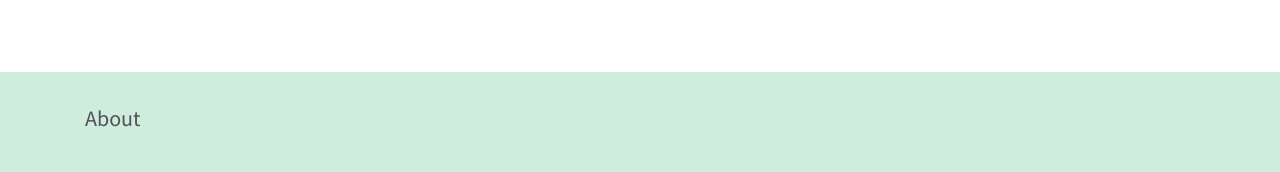
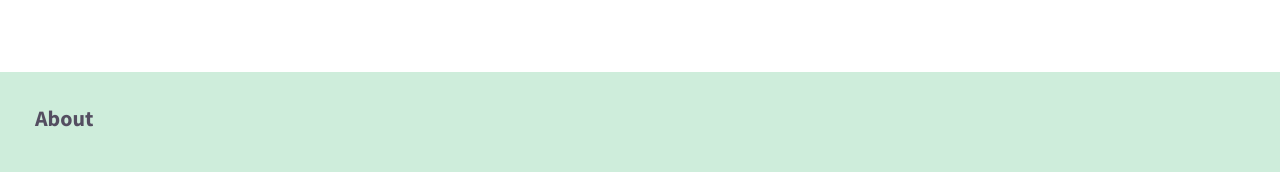
Before and after one commit to Nymfeparakit/django-rss-app, a Django app: page / in a window 1280 px wide. Shown: the part 628-800 px from the top of the page. Run offline with Django 3.2, Linux system fonts and the light colour scheme; some libraries are stand-ins or nearby versions.

Commit message:
Change footer styling

```diff
--- a/books_app/static/css/main.css
+++ b/books_app/static/css/main.css
@@ -23,6 +23,8 @@ body {
     font-size: 22px;
     padding-top: 30px;
     padding-bottom: 20px;
+    padding-left: 20px;
+    font-weight: bold;
     position: absolute;
     bottom: 0;
     width: 100%;
--- a/templates/base.html
+++ b/templates/base.html
@@ -40,7 +40,7 @@
       {% block content %}{% endblock %}
     </section>
     <footer id="footer" class="footer">
-      <div class="container">
+      <div class="container-fluid">
         <div class="row">
           <div class="col-md-12">
             About
```
